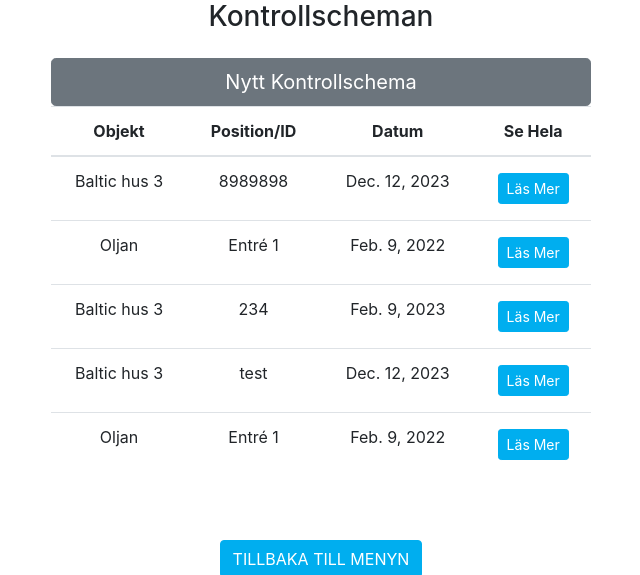
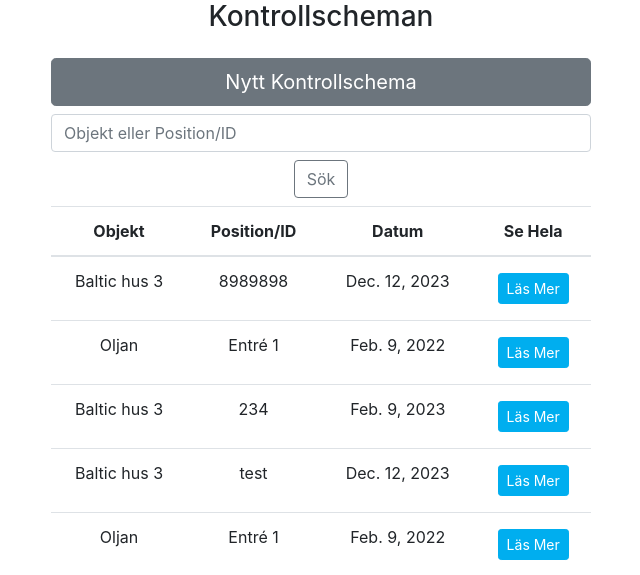
Before and after one commit to spangen87/docu-sign, a Django app: page /forms/kontrollscheman/ in a window 1280 px wide. Shown: the part 64-639 px from the top of the page, without its empty margins (319-959 px from the left). Run offline with Django 3.2, Linux system fonts and the light colour scheme; data comes from the database, SQL or seed files in the repository; some libraries are stand-ins or nearby versions.

Commit message:
feat: Add search function to kontrollscheman

```diff
--- a/door_automation_forms/templates/door_automation_forms/kontrollscheman.html
+++ b/door_automation_forms/templates/door_automation_forms/kontrollscheman.html
@@ -16,6 +16,10 @@
         <div class="col-12 col-md-6 text-center mx-auto mb-5">
             <a class="btn btn-lg btn-block btn-secondary" href="{% url 'new_control_chart' %}">Nytt Kontrollschema</a>
             <div class="table-responsive mb-5">
+                <form method="GET" action="{% url 'control_charts' %}" class="form mt-2 mt-md-2">
+                    <input class="form-control mr-sm-2" type="text" name="q" placeholder="Objekt eller Position/ID" aria-label="Sök">
+                    <button class="btn btn-outline-secondary my-2 btn-inline" type="submit">Sök</button>
+                </form>
                 <table class="table table-hover">
                     <thead>
                         <tr>
--- a/door_automation_forms/views.py
+++ b/door_automation_forms/views.py
@@ -5,6 +5,7 @@ from .models import Object, ControlChart
 from .forms import ObjectForm, ControlChartForm
 from django.http import FileResponse, HttpResponse
 from django.template.loader import get_template, render_to_string
+from django.db.models import Q
 from weasyprint import HTML
 import tempfile
 
@@ -21,8 +22,20 @@ def control_charts(request):
     A view to render all control charts
     """
     control_charts = ControlChart.objects.all()
+    query = None
+
+    if request.GET:
+        if 'q' in request.GET:
+            query = request.GET['q']
+            if not query:
+                messages.error(request, "Ingen sökterm angiven!")
+
+            queries = Q(object__name__icontains=query) | Q(position_id__icontains=query)
+            control_charts = control_charts.filter(queries)
+
     context = {
         'control_charts': control_charts,
+        'search_term': query,
     }
 
     return render(request, 'door_automation_forms/kontrollscheman.html', context)
```
